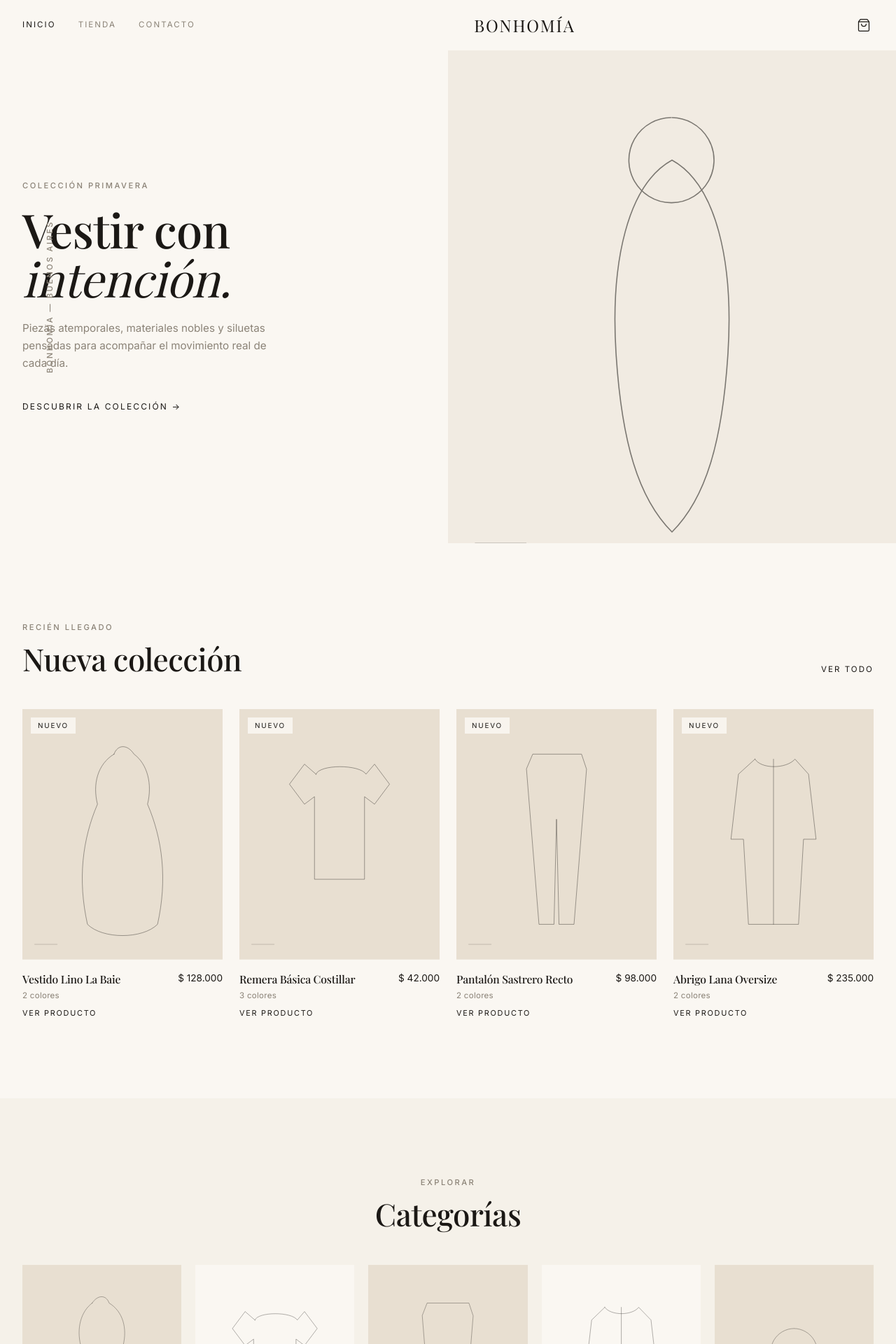
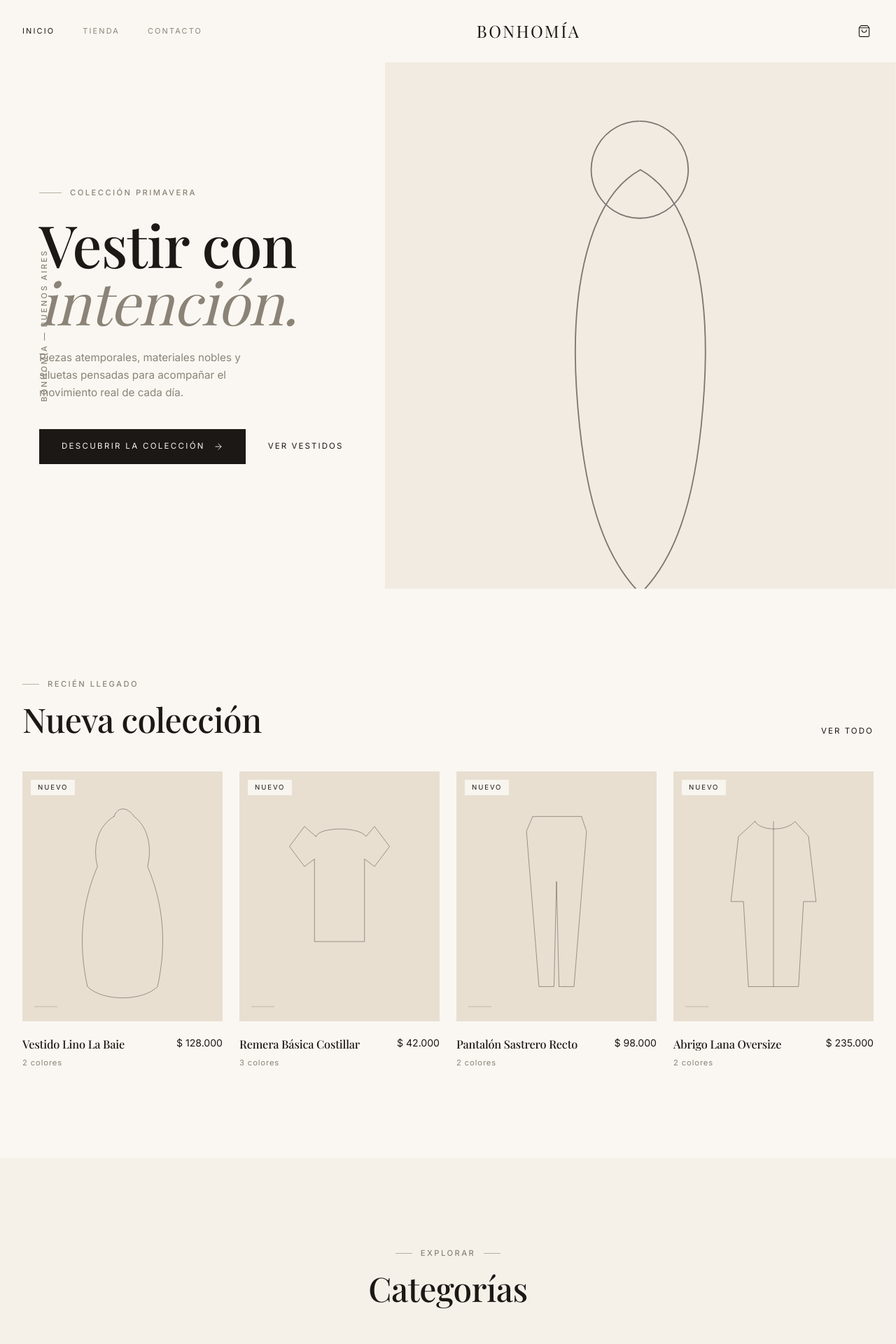
Before and after one commit to FernandoRosas22/indumbonhomia, a React (Vite) app: page / in a window 1280 px wide. Shown: the top 1920 px of the page at 70% size. Built offline with nearby package versions, Linux system fonts and the light colour scheme; a web font is replaced by a local one.

Commit message:
Rediseño visual V1: hero más impactante, navbar liviano con scroll refinado, product cards premium con zoom, categorías y footer editorial, ritmo de espaciado unificado

```diff
--- a/src/components/home/Categories.tsx
+++ b/src/components/home/Categories.tsx
@@ -6,9 +6,9 @@ import SectionHeading from '@/components/ui/SectionHeading'
 
 export default function Categories() {
   return (
-    <section className="bg-porcelain/50 py-20 md:py-28">
+    <section className="section-space bg-porcelain/50">
       <div className="mx-auto max-w-7xl px-5 sm:px-8">
-        <SectionHeading eyebrow="Explorar" title="Categorías" align="center" className="mb-12" />
+        <SectionHeading eyebrow="Explorar" title="Categorías" align="center" className="mb-14 md:mb-16" />
         <div className="grid grid-cols-2 gap-4 md:grid-cols-5 md:gap-5">
           {categories.map((cat, i) => (
             <motion.div
@@ -25,10 +25,11 @@ export default function Categories() {
                     tone={i % 2 === 0 ? 'sand' : 'ivory'}
                     seed={i}
                     label={cat.name}
-                    className="h-full w-full transition-transform duration-700 group-hover:scale-105"
+                    className="img-zoom h-full w-full"
                   />
-                  <div className="absolute inset-0 flex items-end justify-center pb-5">
-                    <span className="bg-ivory/90 px-4 py-1.5 font-display text-sm text-ink">
+                  <div className="absolute inset-0 bg-gradient-to-t from-ink/12 via-transparent to-transparent opacity-0 transition-opacity duration-500 group-hover:opacity-100" />
+                  <div className="absolute inset-x-0 bottom-5 flex justify-center">
+                    <span className="link-underline font-display text-sm tracking-wide text-ink">
                       {cat.name}
                     </span>
                   </div>
--- a/src/components/home/FeaturedProducts.tsx
+++ b/src/components/home/FeaturedProducts.tsx
@@ -7,7 +7,7 @@ export default function FeaturedProducts() {
   const items = getFeaturedProducts(8)
 
   return (
-    <section className="mx-auto max-w-7xl px-5 py-20 sm:px-8 md:py-28">
+    <section className="section-space mx-auto max-w-7xl px-5 sm:px-8">
       <div className="mb-12 flex flex-col items-start justify-between gap-6 sm:flex-row sm:items-end">
         <SectionHeading eyebrow="Selección" title="Destacados" />
         <Link
--- a/src/components/home/Hero.tsx
+++ b/src/components/home/Hero.tsx
@@ -1,35 +1,37 @@
 import { Link } from 'react-router-dom'
 import { motion } from 'framer-motion'
+import { ArrowRight } from 'lucide-react'
 import PlaceholderArt from '@/components/ui/PlaceholderArt'
 
 export default function Hero() {
   return (
     <section className="relative overflow-hidden">
-      <div className="mx-auto grid max-w-7xl grid-cols-1 md:grid-cols-2 md:items-center">
-        <div className="order-2 px-5 py-12 sm:px-8 md:order-1 md:py-0">
+      <div className="mx-auto grid max-w-[1600px] grid-cols-1 md:grid-cols-[minmax(0,0.86fr)_1.14fr] md:items-center">
+        <div className="order-2 px-5 py-14 sm:px-8 md:order-1 md:py-0 md:pl-8 md:pr-10 lg:pl-14">
           <motion.p
             initial={{ opacity: 0, y: 10 }}
             animate={{ opacity: 1, y: 0 }}
             transition={{ duration: 0.6, delay: 0.1 }}
-            className="eyebrow mb-5"
+            className="eyebrow mb-6 flex items-center gap-3"
           >
+            <span className="h-px w-8 bg-stone-light" />
             Colección Primavera
           </motion.p>
           <motion.h1
-            initial={{ opacity: 0, y: 16 }}
+            initial={{ opacity: 0, y: 18 }}
             animate={{ opacity: 1, y: 0 }}
-            transition={{ duration: 0.7, delay: 0.2 }}
-            className="text-[2.75rem] leading-[1.04] text-ink sm:text-6xl md:text-[4.2rem]"
+            transition={{ duration: 0.75, delay: 0.2 }}
+            className="text-[3.1rem] leading-[0.98] text-ink sm:text-7xl md:text-[4.6rem] lg:text-[5.2rem]"
           >
             Vestir con
             <br />
-            <span className="italic font-normal">intención.</span>
+            <span className="italic font-normal text-stone">intención.</span>
           </motion.h1>
           <motion.p
             initial={{ opacity: 0, y: 12 }}
             animate={{ opacity: 1, y: 0 }}
-            transition={{ duration: 0.6, delay: 0.35 }}
-            className="mt-6 max-w-[38ch] text-[0.95rem] leading-relaxed text-stone"
+            transition={{ duration: 0.6, delay: 0.4 }}
+            className="mt-7 max-w-[36ch] text-[0.95rem] leading-relaxed text-stone"
           >
             Piezas atemporales, materiales nobles y siluetas pensadas para acompañar el
             movimiento real de cada día.
@@ -37,35 +39,42 @@ export default function Hero() {
           <motion.div
             initial={{ opacity: 0, y: 12 }}
             animate={{ opacity: 1, y: 0 }}
-            transition={{ duration: 0.6, delay: 0.5 }}
-            className="mt-9"
+            transition={{ duration: 0.6, delay: 0.55 }}
+            className="mt-10 flex flex-wrap items-center gap-x-8 gap-y-4"
           >
             <Link
               to="/tienda"
-              className="link-underline text-[0.75rem] tracking-[0.18em] uppercase text-ink"
+              className="group inline-flex items-center gap-3 bg-ink px-8 py-4 text-[0.72rem] tracking-[0.2em] uppercase text-ivory transition-all duration-300 hover:gap-4 hover:bg-black"
             >
-              Descubrir la colección →
+              Descubrir la colección
+              <ArrowRight size={14} strokeWidth={1.5} className="transition-transform duration-300 group-hover:translate-x-0.5" />
+            </Link>
+            <Link
+              to="/tienda?categoria=vestidos"
+              className="link-underline text-[0.72rem] tracking-[0.18em] uppercase text-ink"
+            >
+              Ver vestidos
             </Link>
           </motion.div>
         </div>
 
         <motion.div
-          initial={{ opacity: 0, scale: 1.03 }}
+          initial={{ opacity: 0, scale: 1.04 }}
           animate={{ opacity: 1, scale: 1 }}
-          transition={{ duration: 0.9, ease: [0.65, 0, 0.35, 1] }}
-          className="order-1 aspect-[4/5] w-full md:order-2 md:aspect-auto md:h-[88vh]"
+          transition={{ duration: 1, ease: [0.16, 1, 0.3, 1] }}
+          className="group order-1 aspect-[4/5] w-full overflow-hidden md:order-2 md:aspect-auto md:h-[94vh] md:max-h-[980px]"
         >
           <PlaceholderArt
             variant="portrait"
             tone="porcelain"
             seed={2}
             label="Look de la colección"
-            className="h-full w-full"
+            className="img-zoom h-full w-full"
           />
         </motion.div>
       </div>
 
-      <div className="pointer-events-none absolute -left-10 top-1/2 hidden -translate-y-1/2 -rotate-90 md:block">
+      <div className="pointer-events-none absolute -left-12 top-1/2 hidden -translate-y-1/2 -rotate-90 lg:block">
         <span className="eyebrow whitespace-nowrap">Bonhomía — Buenos Aires</span>
       </div>
     </section>
--- a/src/components/home/InstagramSection.tsx
+++ b/src/components/home/InstagramSection.tsx
@@ -13,7 +13,7 @@ const tiles: Array<{ variant: 'vestidos' | 'remeras' | 'pantalones' | 'abrigos'
 
 export default function InstagramSection() {
   return (
-    <section className="mx-auto max-w-7xl px-5 py-20 sm:px-8 md:py-28">
+    <section className="section-space mx-auto max-w-7xl px-5 sm:px-8">
       <div className="mb-12 flex flex-col items-center text-center">
         <p className="eyebrow mb-3">Síganos</p>
         <a
--- a/src/components/home/NewCollection.tsx
+++ b/src/components/home/NewCollection.tsx
@@ -7,7 +7,7 @@ export default function NewCollection() {
   const items = getNewProducts(4)
 
   return (
-    <section className="mx-auto max-w-7xl px-5 py-20 sm:px-8 md:py-28">
+    <section className="section-space mx-auto max-w-7xl px-5 sm:px-8">
       <div className="mb-12 flex flex-col items-start justify-between gap-6 sm:flex-row sm:items-end">
         <SectionHeading eyebrow="Recién llegado" title="Nueva colección" />
         <Link
--- a/src/components/layout/Header.tsx
+++ b/src/components/layout/Header.tsx
@@ -31,29 +31,33 @@ export default function Header() {
 
   return (
     <header
-      className={`sticky top-0 z-40 transition-colors duration-300 ${
-        scrolled ? 'bg-ivory/95 backdrop-blur-sm border-b border-line' : 'bg-ivory'
+      className={`sticky top-0 z-40 transition-all duration-500 ${
+        scrolled ? 'bg-ivory/90 backdrop-blur-md border-b border-line shadow-[0_1px_0_0_rgba(27,24,21,0.02)]' : 'bg-ivory border-b border-transparent'
       }`}
     >
-      <div className="mx-auto flex max-w-7xl items-center justify-between px-5 py-4 sm:px-8 md:py-5">
+      <div
+        className={`mx-auto flex max-w-7xl items-center justify-between px-5 sm:px-8 transition-all duration-500 ${
+          scrolled ? 'py-3.5' : 'py-5 md:py-7'
+        }`}
+      >
         <button
-          className="p-1 md:hidden"
+          className="p-1 text-ink md:hidden"
           onClick={() => setMenuOpen(true)}
           aria-label="Abrir menú"
         >
-          <Menu size={20} strokeWidth={1.5} />
+          <Menu size={19} strokeWidth={1.4} />
         </button>
 
-        <nav className="hidden items-center gap-8 md:flex">
+        <nav className="hidden items-center gap-10 md:flex">
           {navLinks.map((link) => (
             <NavLink
               key={link.to}
               to={link.to}
               end={link.to === '/'}
               className={({ isActive }) =>
-                `link-underline text-[0.72rem] tracking-[0.18em] uppercase ${
+                `link-underline text-[0.68rem] tracking-[0.2em] uppercase ${
                   isActive ? 'text-ink' : 'text-stone hover:text-ink'
-                } transition-colors`
+                } transition-colors duration-300`
               }
             >
               {link.label}
@@ -63,17 +67,19 @@ export default function Header() {
 
         <Link
           to="/"
-          className="font-display text-xl tracking-[0.08em] text-ink sm:text-2xl absolute left-1/2 -translate-x-1/2 md:static md:translate-x-0"
+          className={`font-display tracking-[0.1em] text-ink absolute left-1/2 -translate-x-1/2 transition-all duration-500 md:static md:translate-x-0 ${
+            scrolled ? 'text-lg sm:text-xl' : 'text-xl sm:text-2xl'
+          }`}
         >
           BONHOMÍA
         </Link>
 
         <button
           onClick={openCart}
-          className="relative p-1"
+          className="relative p-1 text-ink transition-transform duration-300 hover:scale-[1.06]"
           aria-label="Abrir carrito"
         >
-          <ShoppingBag size={20} strokeWidth={1.5} />
+          <ShoppingBag size={19} strokeWidth={1.4} />
           {count > 0 && (
             <span className="absolute -right-1.5 -top-1.5 flex h-4 w-4 items-center justify-center rounded-full bg-ink text-[0.6rem] text-ivory">
               {count}
--- a/src/components/ui/Button.tsx
+++ b/src/components/ui/Button.tsx
@@ -7,10 +7,10 @@ interface ButtonProps extends ButtonHTMLAttributes<HTMLButtonElement> {
 }
 
 const base =
-  'inline-flex items-center justify-center gap-2 px-7 py-3.5 text-[0.72rem] tracking-[0.18em] uppercase font-medium transition-colors duration-300 disabled:opacity-40 disabled:cursor-not-allowed'
+  'inline-flex items-center justify-center gap-2.5 px-7 py-3.5 text-[0.72rem] tracking-[0.2em] uppercase font-medium transition-all duration-300 disabled:opacity-40 disabled:cursor-not-allowed'
 
 const variants: Record<string, string> = {
-  primary: 'bg-ink text-ivory hover:bg-black',
+  primary: 'bg-ink text-ivory hover:bg-black hover:tracking-[0.24em]',
   secondary: 'bg-transparent text-ink border border-ink hover:bg-ink hover:text-ivory',
   ghost: 'bg-transparent text-ink hover:text-stone',
 }
--- a/src/components/ui/ProductCard.tsx
+++ b/src/components/ui/ProductCard.tsx
@@ -28,45 +28,47 @@ export default function ProductCard({ product, index = 0 }: ProductCardProps) {
             tone={primary.tone}
             seed={primary.seed}
             label={product.name}
-            className="absolute inset-0 h-full w-full transition-opacity duration-700 group-hover:opacity-0"
+            className="img-zoom absolute inset-0 h-full w-full transition-opacity duration-700 group-hover:opacity-0"
           />
           <PlaceholderArt
             variant={secondary.variant}
             tone={secondary.tone}
             seed={secondary.seed}
             label={product.name}
-            className="absolute inset-0 h-full w-full opacity-0 transition-opacity duration-700 group-hover:opacity-100"
+            className="img-zoom absolute inset-0 h-full w-full opacity-0 transition-opacity duration-700 group-hover:opacity-100"
           />
           {product.isNew && (
-            <span className="absolute left-3 top-3 bg-ivory/90 px-2.5 py-1 text-[0.62rem] tracking-[0.18em] uppercase text-ink">
+            <span className="absolute left-3 top-3 bg-ivory/90 px-2.5 py-1 text-[0.6rem] tracking-[0.2em] uppercase text-ink">
               Nuevo
             </span>
           )}
           {product.compareAtPrice && (
-            <span className="absolute right-3 top-3 bg-ink px-2.5 py-1 text-[0.62rem] tracking-[0.18em] uppercase text-ivory">
+            <span className="absolute right-3 top-3 bg-ink px-2.5 py-1 text-[0.6rem] tracking-[0.2em] uppercase text-ivory">
               Oferta
             </span>
           )}
+          <div className="pointer-events-none absolute inset-x-0 bottom-0 flex translate-y-2 items-center justify-center pb-4 opacity-0 transition-all duration-500 group-hover:translate-y-0 group-hover:opacity-100">
+            <span className="bg-ivory px-5 py-2 text-[0.64rem] tracking-[0.2em] uppercase text-ink shadow-sm">
+              Ver producto
+            </span>
+          </div>
         </div>
-        <div className="mt-4 flex items-start justify-between gap-3">
+        <div className="mt-5 flex items-start justify-between gap-3">
           <div>
-            <h3 className="font-display text-[0.98rem] text-ink">{product.name}</h3>
-            <p className="mt-1 text-[0.72rem] tracking-wide text-stone">
+            <h3 className="font-display text-[1.02rem] text-ink">{product.name}</h3>
+            <p className="mt-1.5 text-[0.7rem] tracking-[0.08em] text-stone">
               {product.colors.length} {product.colors.length === 1 ? 'color' : 'colores'}
             </p>
           </div>
-          <div className="text-right shrink-0">
+          <div className="shrink-0 text-right">
             {product.compareAtPrice && (
               <p className="text-[0.72rem] text-stone line-through">
                 {formatPrice(product.compareAtPrice)}
               </p>
             )}
-            <p className="text-[0.85rem] text-ink">{formatPrice(product.price)}</p>
+            <p className="text-[0.88rem] text-ink">{formatPrice(product.price)}</p>
           </div>
         </div>
-        <span className="link-underline mt-2 inline-block text-[0.68rem] tracking-[0.16em] uppercase text-ink">
-          Ver producto
-        </span>
       </Link>
     </motion.div>
   )
--- a/src/components/ui/SectionHeading.tsx
+++ b/src/components/ui/SectionHeading.tsx
@@ -13,8 +13,14 @@ export default function SectionHeading({
 }: SectionHeadingProps) {
   return (
     <div className={`${align === 'center' ? 'text-center' : 'text-left'} ${className}`}>
-      {eyebrow && <p className="eyebrow mb-3">{eyebrow}</p>}
-      <h2 className="text-3xl sm:text-4xl md:text-[2.75rem] leading-[1.1] text-ink">{title}</h2>
+      {eyebrow && (
+        <p className={`eyebrow mb-4 flex items-center gap-3 ${align === 'center' ? 'justify-center' : ''}`}>
+          <span className="h-px w-6 bg-stone-light" />
+          {eyebrow}
+          {align === 'center' && <span className="h-px w-6 bg-stone-light" />}
+        </p>
+      )}
+      <h2 className="text-[2rem] leading-[1.08] text-ink sm:text-4xl md:text-[3rem]">{title}</h2>
     </div>
   )
 }
--- a/src/index.css
+++ b/src/index.css
@@ -17,6 +17,9 @@
 
   /* Custom letter spacing */
   --tracking-widest-eyebrow: 0.22em;
+
+  /* Signature accent — muted clay, used sparingly for premium warmth */
+  --color-clay: #B08968;
 }
 
 @layer base {
@@ -97,6 +100,26 @@
     -ms-overflow-style: none;
     scrollbar-width: none;
   }
+
+  /* Consistent vertical rhythm between sections across the site */
+  .section-space {
+    padding-top: 5.5rem;
+    padding-bottom: 5.5rem;
+  }
+  @media (min-width: 768px) {
+    .section-space {
+      padding-top: 8rem;
+      padding-bottom: 8rem;
+    }
+  }
+
+  /* Shared image zoom used on cards, categories and the hero */
+  .img-zoom {
+    transition: transform 1.1s cubic-bezier(0.16, 1, 0.3, 1);
+  }
+  .group:hover .img-zoom {
+    transform: scale(1.045);
+  }
 }
 
 @media (prefers-reduced-motion: reduce) {
```
Also changed, not shown: src/components/layout/Footer.tsx (+21 -35 lines).
